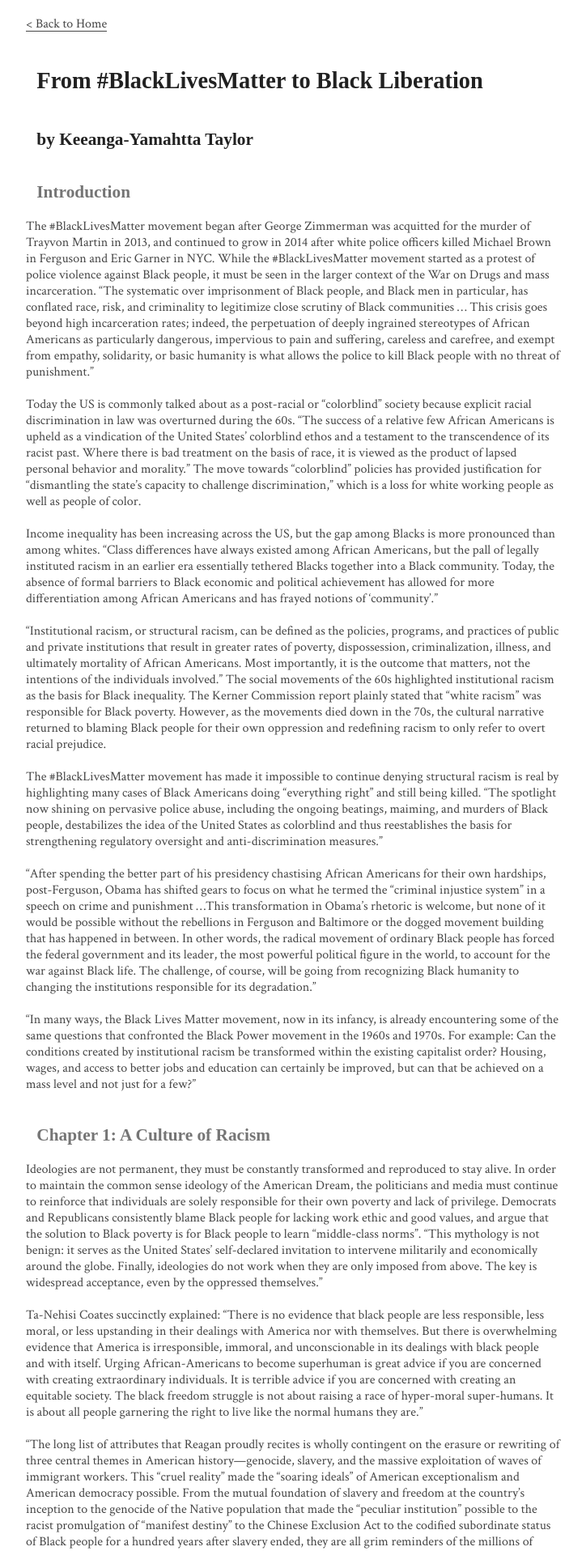
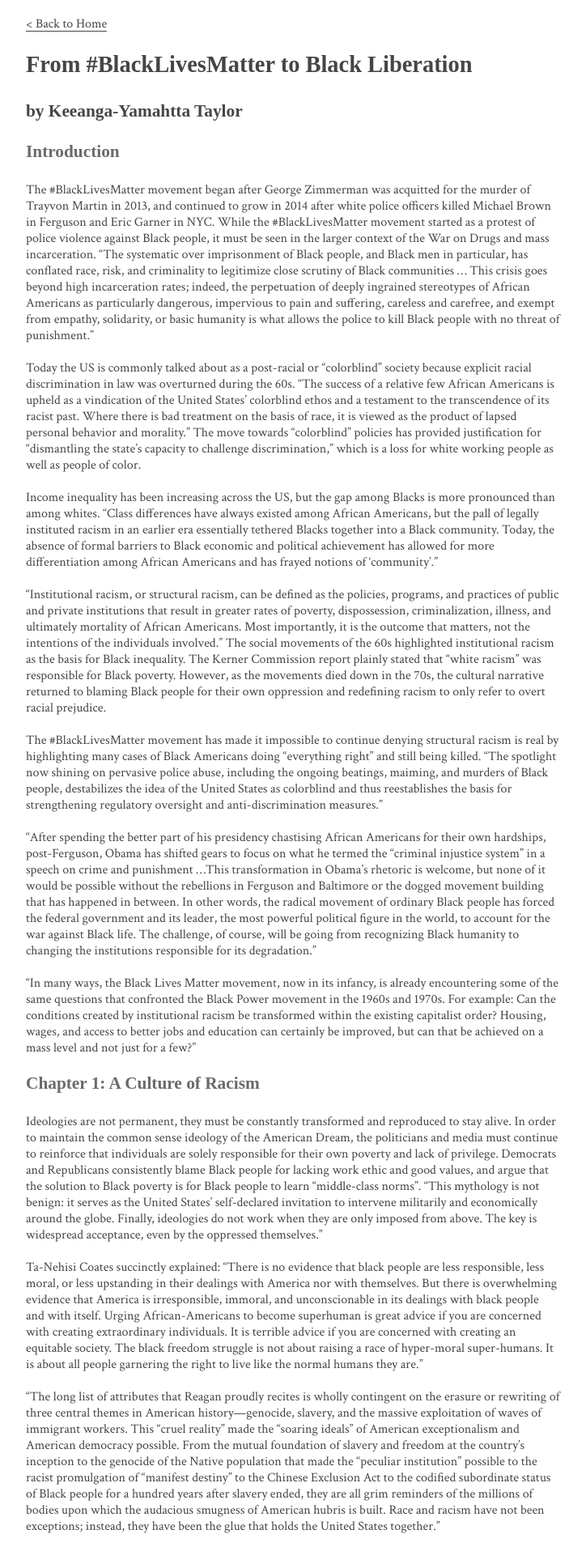
Before and after one commit to radicalbarracuda/sf-feminist-book-club, a Jekyll site: the page built from _posts/2018-12-18-from-blm-to-black-liberation.md, in a window 1280 px wide. Shown: the top 1916 px of the page at 81% size, without its empty margins (278-1002 px from the left). Built offline with Jekyll 4.4.1, drawn with Linux system fonts in a browser that asks for light colours; some web fonts are replaced.

Commit message:
Uses darken and lighten to make text colors relative to the primary text color. Removes left margin on headings.

```diff
--- a/_sass/_base.scss
+++ b/_sass/_base.scss
@@ -33,19 +33,15 @@
 $font-style: Crimson Text, serif;
 $monospaced-font: Consolas, 'Roboto Mono', 'Liberation Mono', Menlo, Courier, monospace;
 $bold-font-weight: 600;
-$font-color: hsla(0, 0%, 0%, .73);
-$contrast-background: hsla(0, 0%, 0%, .04);
 
-// Grey on black color palette
+$primary-text-color:        hsla(0, 0%, 0%, .73);
+$primary-text-color-dark:   darken($primary-text-color, 50%);
+$secondary-text-color: lighten($primary-text-color, 20%);
+$contrast-background: lighten($primary-text-color, 50%);
+$divider-color: lighten($primary-text-color, 50%);
 
-$primary-color-dark:   #455a64;
-$primary-color:        hsla(0, 0%, 0%, .73);
-$primary-text-color:   #212121;
-$secondary-text-color: #757575;
-$divider-color:        hsla(0, 0%, 0%, .2);
-
-$link-color: $primary-color;
-$link-hover-color: $primary-color-dark;
+$link-color: $primary-text-color;
+$link-hover-color: $primary-text-color-dark;
 
 $heading-font: 'Rosario', serif;
 $heading-font-color: $primary-text-color;
@@ -68,7 +64,7 @@
 
 body {
   @include type-setting(0);
-  color: $primary-color;
+  color: $primary-text-color;
   font-family: $font-style;
   font-weight: 400;
   word-wrap: break-word;
@@ -88,7 +84,7 @@
   color: $heading-font-color;
   font-family: $heading-font;
   font-weight: $heading-font-weight;
-  margin: line-height(2) 0 0 line-height(-1);
+  margin-bottom: line-height(1);
   padding: 0;
   text-rendering: optimizeLegibility;
 }
@@ -173,7 +169,7 @@
   width: 100%;
 }
 
-$blockquote-color: $primary-color-dark;
+$blockquote-color: $primary-text-color-dark;
 
 blockquote {
   @include type-setting(2);
--- a/_sass/_layout.scss
+++ b/_sass/_layout.scss
@@ -9,7 +9,7 @@
 }
 
 time {
-  color: $primary-color-dark;
+  color: $primary-text-color-dark;
 }
 
 footer {
```
